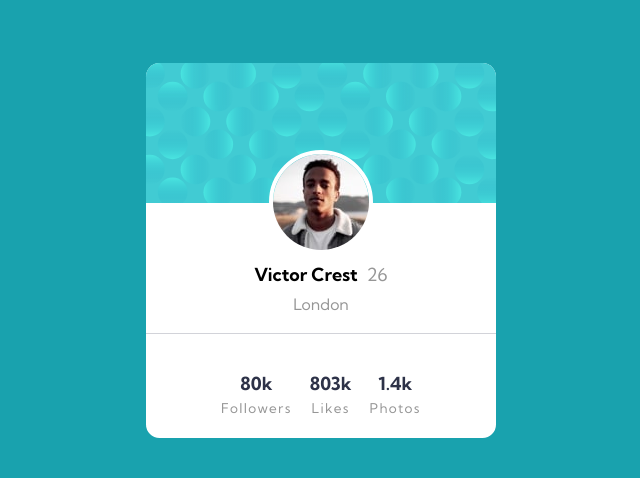
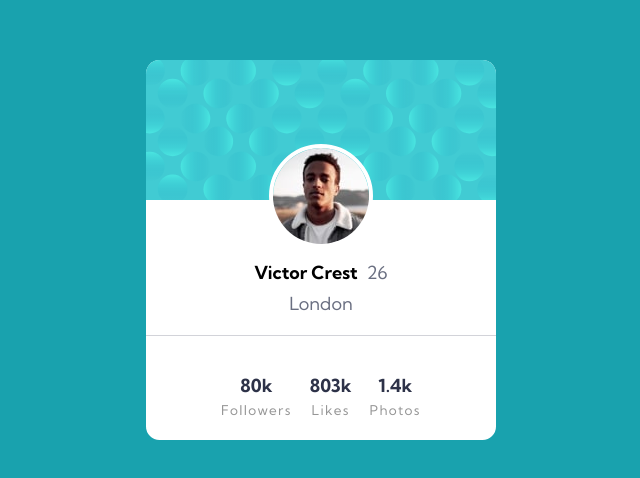
Before and after one commit to Carlos-Marte/profile-card, a React (Vite) app: page / in a window 1280 px wide. Shown: the part 150-628 px from the top of the page, without its empty margins (319-959 px from the left). Built offline with nearby package versions, Linux system fonts and the light colour scheme.

Commit message:
Change ProfileCard age and location color text

```diff
--- a/src/components/ProfileCard.jsx
+++ b/src/components/ProfileCard.jsx
@@ -16,9 +16,9 @@ export const ProfileCard = ({ srcImg, name, age, location, socialStats }) => {
                 <div className="flex flex-col justify-end gap-1 pt-9">
                     <div className="flex gap-2">
                         <h1 className="font-bold">{name}</h1>
-                        <span className="text-dark-gray">{age}</span>
+                        <span className="text-dark-grayish-blue">{age}</span>
                     </div>
-                    <p className="text-sm text-dark-gray">{location}</p>
+                    <p className="text-dark-grayish-blue">{location}</p>
                 </div>
             </div>
 
```
